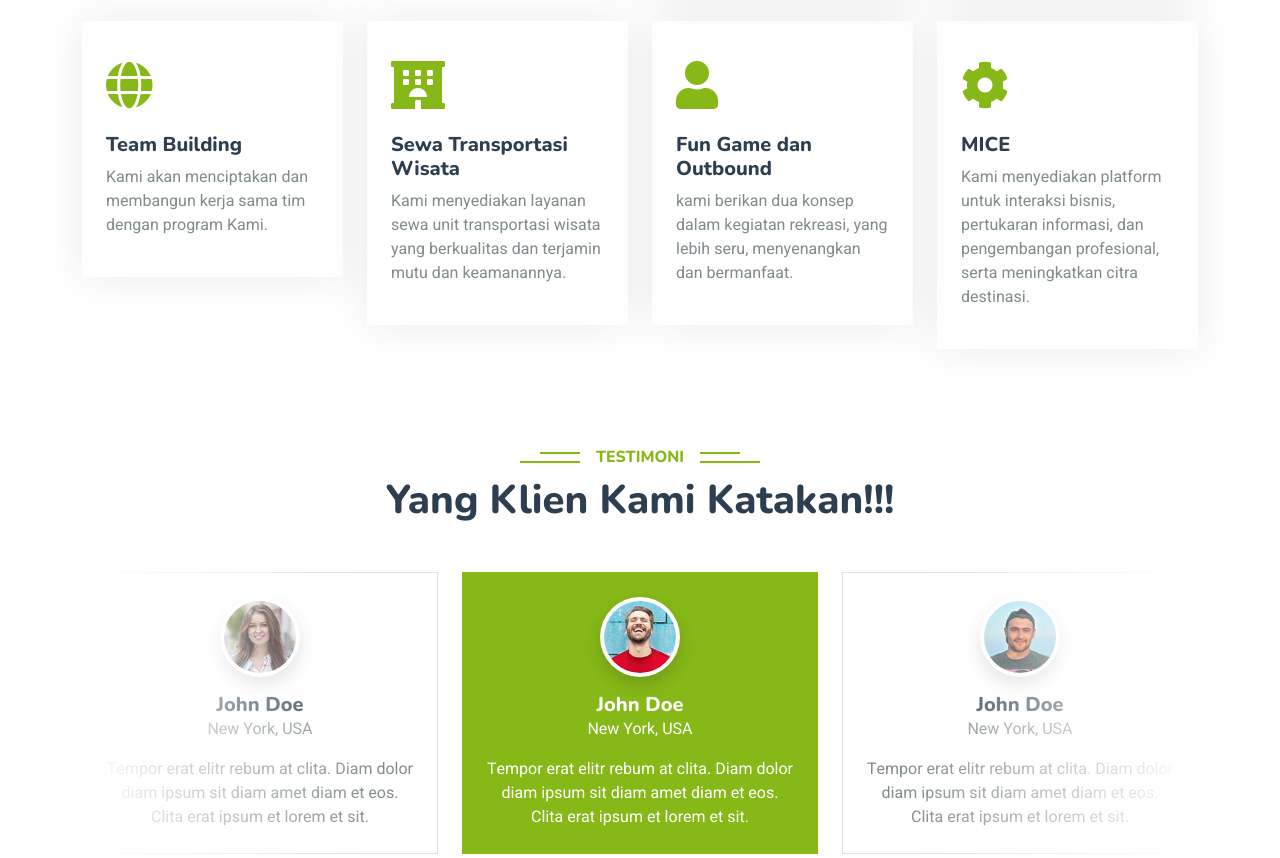
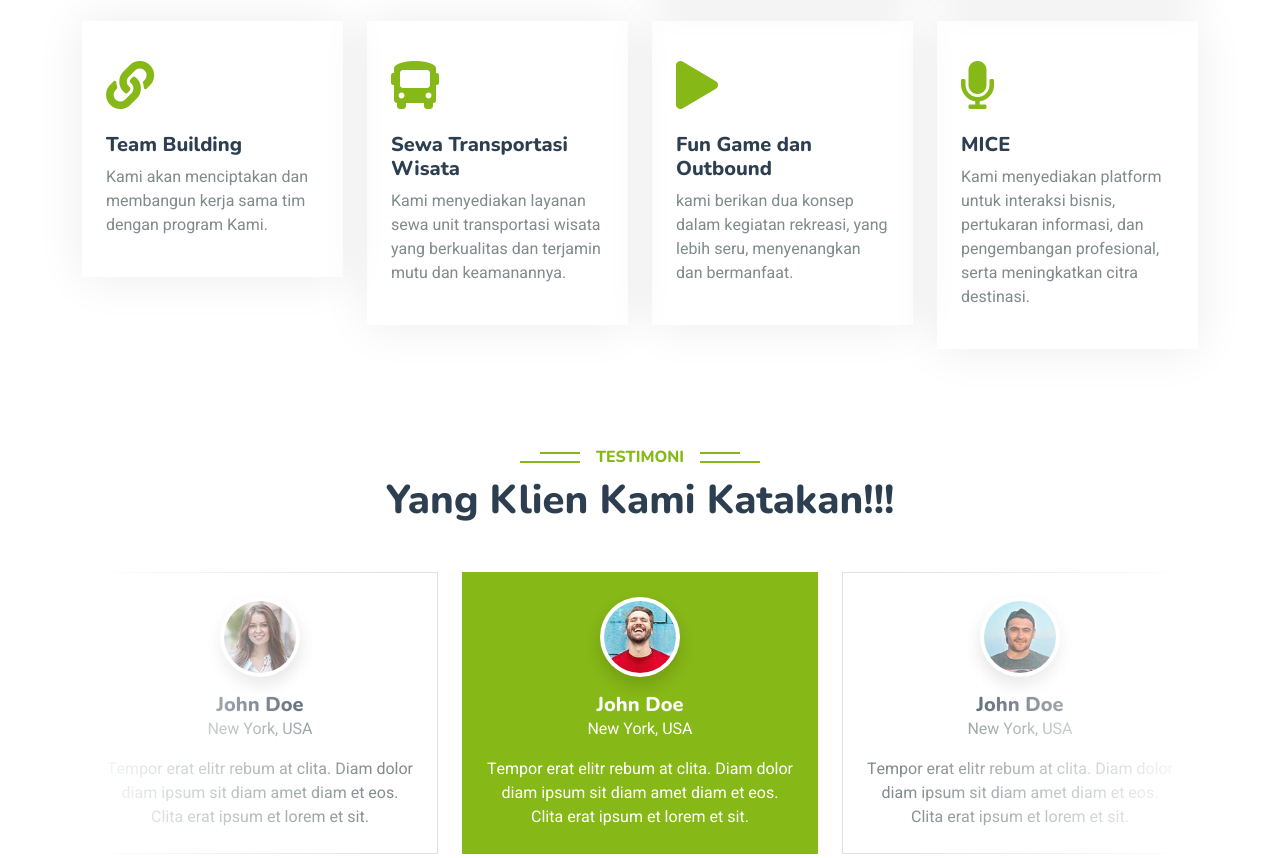
Before and after one commit to fajarms21/KolegaAdventure, a plain HTML site: page layanan.html in a window 1280 px wide. Shown: the part 1083-1941 px from the top of the page. Drawn offline with nearby package versions, Linux system fonts and the light colour scheme.

Commit message:
Update layanan.html

```diff
--- a/layanan.html
+++ b/layanan.html
@@ -164,7 +164,7 @@
                 <div class="col-lg-3 col-sm-6 wow fadeInUp" data-wow-delay="0.1s">
                     <div class="service-item rounded pt-3">
                         <div class="p-4">
-                            <i class="fa fa-3x fa-globe text-primary mb-4"></i>
+                            <i class="fa fa-3x fa-link text-primary mb-4"></i>
                             <h5>Team Building</h5>
                             <p>Kami akan menciptakan dan membangun kerja sama tim dengan program Kami.</p>
                         </div>
@@ -173,7 +173,7 @@
                 <div class="col-lg-3 col-sm-6 wow fadeInUp" data-wow-delay="0.3s">
                     <div class="service-item rounded pt-3">
                         <div class="p-4">
-                            <i class="fa fa-3x fa-hotel text-primary mb-4"></i>
+                            <i class="fa fa-3x fa-bus text-primary mb-4"></i>
                             <h5>Sewa Transportasi Wisata</h5>
                             <p>Kami menyediakan layanan sewa unit transportasi wisata yang berkualitas dan terjamin mutu dan keamanannya.</p>
                         </div>
@@ -182,7 +182,7 @@
                 <div class="col-lg-3 col-sm-6 wow fadeInUp" data-wow-delay="0.5s">
                     <div class="service-item rounded pt-3">
                         <div class="p-4">
-                            <i class="fa fa-3x fa-user text-primary mb-4"></i>
+                            <i class="fa fa-3x fa-play text-primary mb-4"></i>
                             <h5>Fun Game dan Outbound</h5>
                             <p>kami berikan dua konsep dalam kegiatan rekreasi, yang lebih seru, menyenangkan dan bermanfaat.</p>
                         </div>
@@ -191,7 +191,7 @@
                 <div class="col-lg-3 col-sm-6 wow fadeInUp" data-wow-delay="0.7s">
                     <div class="service-item rounded pt-3">
                         <div class="p-4">
-                            <i class="fa fa-3x fa-cog text-primary mb-4"></i>
+                            <i class="fa fa-3x fa-microphone text-primary mb-4"></i>
                             <h5>MICE</h5>
                             <p>Kami menyediakan platform untuk interaksi bisnis, pertukaran informasi, dan pengembangan profesional, serta meningkatkan citra destinasi.</p>
                         </div>
```
